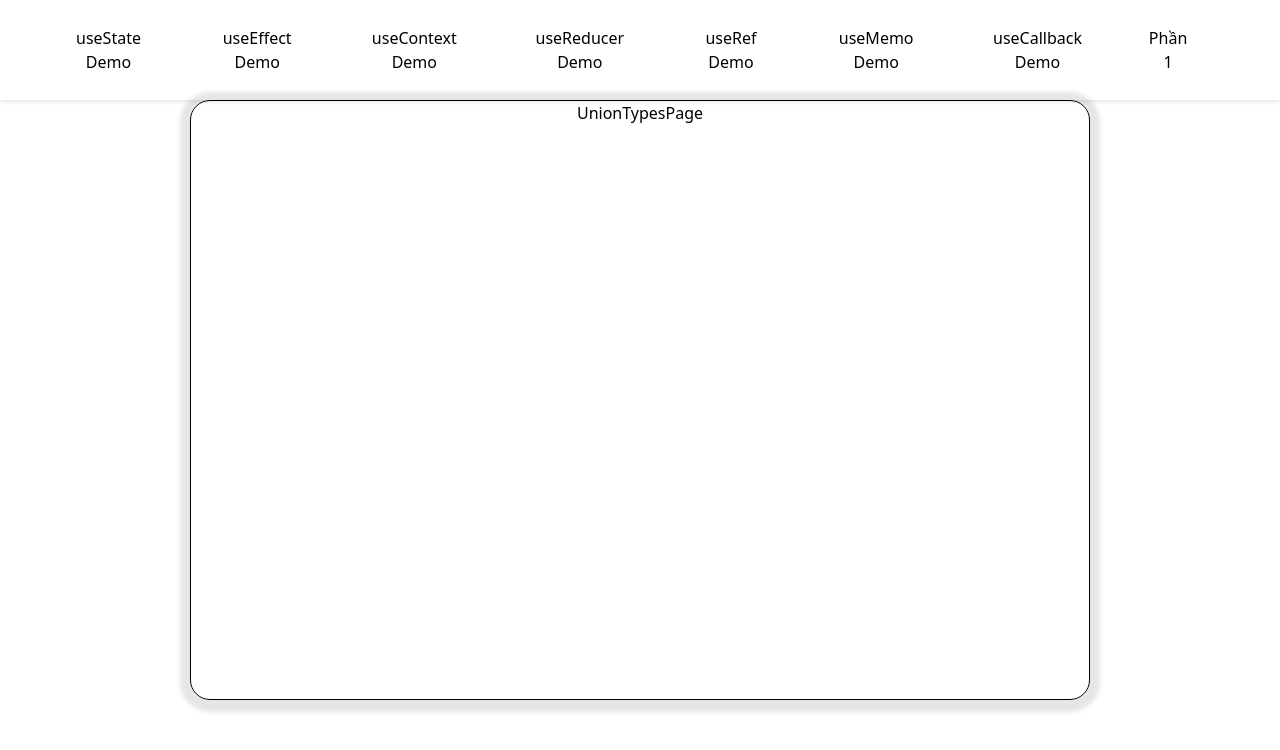
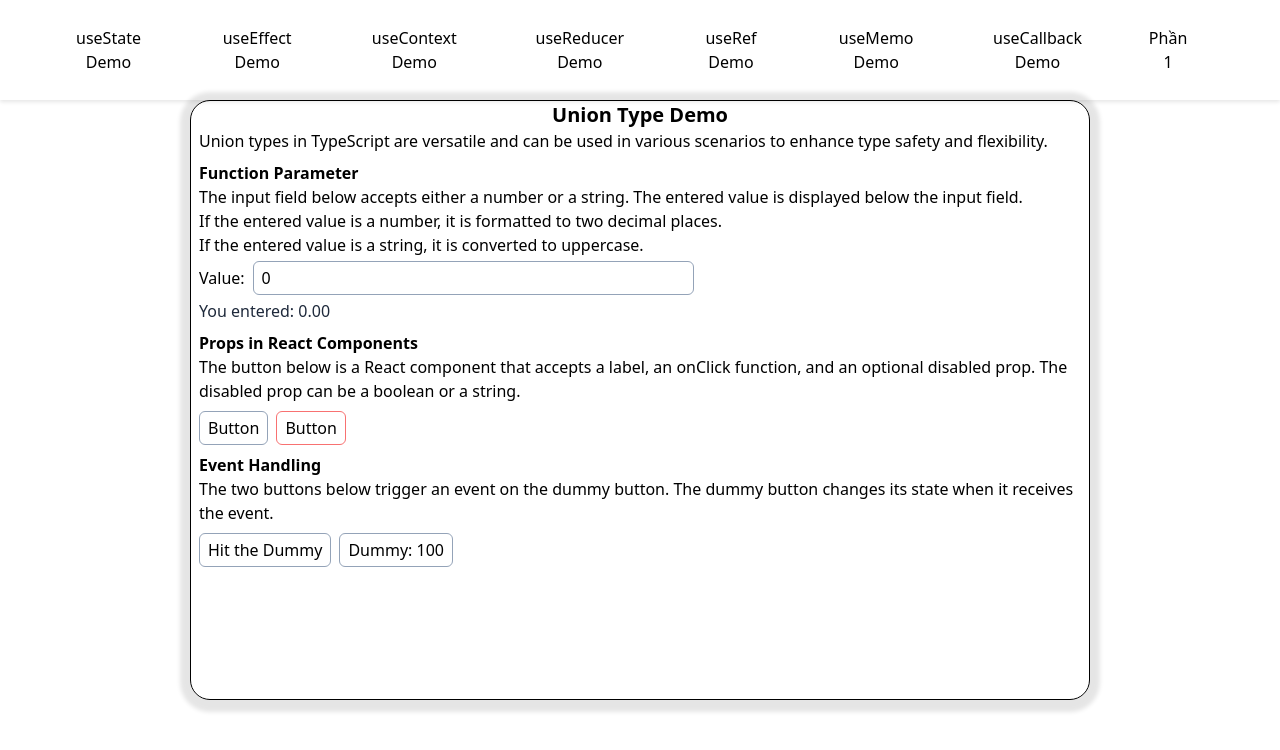
Before and after one commit to datquang03/HCM24_CPL_REACT_12_TEAM3, a React (Vite) app: page /unionTypes in a window 1280 px wide. Shown: the top 750 px of the page. Built offline with nearby package versions, Linux system fonts and the light colour scheme.

Commit message:
Complete Union Type Demo

```diff
--- /dev/null
+++ b/src/components/UnionType/ComponentsProps.tsx
@@ -0,0 +1,27 @@
+import React from "react";
+
+type ButtonProps = {
+  className: string;
+  label: string;
+  onClick: () => void;
+  disabled?: boolean | string;
+};
+
+const ComponentsProps: React.FC<ButtonProps> = ({
+  className,
+  label,
+  onClick,
+  disabled,
+}) => {
+  return (
+    <button
+      className={className}
+      onClick={onClick}
+      disabled={disabled === true || disabled === "true"}
+    >
+      {label}
+    </button>
+  );
+};
+
+export default ComponentsProps;
--- /dev/null
+++ b/src/components/UnionType/EventHandling.tsx
@@ -0,0 +1,62 @@
+import { useRef, useState } from "react";
+
+type MouseEvent = {
+  type: "click" | "dblclick";
+};
+
+type KeyboardEvent = {
+  type: "keypress" | "keydown" | "keyup";
+  key: string;
+};
+
+type AppEvent = MouseEvent | KeyboardEvent;
+
+const EventHandling = () => {
+  const [hp, setHp] = useState(100);
+  const dummyButtonRef = useRef<HTMLButtonElement>(null);
+
+  function handleEvent(event: AppEvent) {
+    if (dummyButtonRef.current) {
+      if (event.type === "click" || event.type === "dblclick") {
+        const mouseEvent = new MouseEvent(event.type, {
+          bubbles: true,
+          cancelable: true,
+          view: window,
+        });
+        dummyButtonRef.current.dispatchEvent(mouseEvent);
+      } else if (
+        event.type === "keypress" ||
+        event.type === "keydown" ||
+        event.type === "keyup"
+      ) {
+        const keyboardEvent = new KeyboardEvent(event.type, {
+          bubbles: true,
+          cancelable: true,
+          key: event.key,
+          view: window,
+        });
+        dummyButtonRef.current.dispatchEvent(keyboardEvent);
+      }
+    }
+  }
+
+  return (
+    <div className="flex gap-2">
+      <button
+        className="mt-2 px-2 py-1 border border-slate-400 rounded-md"
+        onClick={() => handleEvent({ type: "click" })}
+      >
+        Hit the Dummy
+      </button>
+      <button
+        ref={dummyButtonRef}
+        className="mt-2 px-2 py-1 border border-slate-400 rounded-md"
+        onClick={() => setHp(hp - 10)}
+      >
+        {`Dummy: ${hp}`}
+      </button>
+    </div>
+  );
+};
+
+export default EventHandling;
--- /dev/null
+++ b/src/components/UnionType/FunctionParameters.tsx
@@ -0,0 +1,39 @@
+import { useState } from "react";
+
+const FunctionParameters = () => {
+  const [value, setValue] = useState<number | string>(0);
+
+  function printValue(value: number | string) {
+    if (typeof value === "number") {
+      return value.toFixed(2);
+    } else {
+      return value.toUpperCase();
+    }
+  }
+
+  const handleChange = (e: React.ChangeEvent<HTMLInputElement>) => {
+    const value = e.target.value;
+    if (!isNaN(parseFloat(value))) {
+      setValue(parseFloat(value));
+    } else {
+      setValue(value);
+    }
+  };
+
+  return (
+    <div>
+      <label htmlFor="id">Value:</label>
+      <input
+        id="id"
+        type="text"
+        value={value}
+        onChange={handleChange}
+        placeholder="Enter a number or string"
+        className="ml-2 my-1 w-1/2 px-2 py-1 border border-slate-400 rounded-md"
+      />
+      <p className="text-slate-800">You entered: {printValue(value)}</p>
+    </div>
+  );
+};
+
+export default FunctionParameters;
--- a/src/pages/unionTypes/unionTypes.tsx
+++ b/src/pages/unionTypes/unionTypes.tsx
@@ -1,7 +1,51 @@
-import React from "react";
+import ComponentsProps from "../../components/UnionType/ComponentsProps";
+import EventHandling from "../../components/UnionType/EventHandling";
+import FunctionParameters from "../../components/UnionType/FunctionParameters";
 
 const UnionTypesPage = () => {
-  return <div>UnionTypesPage</div>;
+  return (
+    <div className="px-2">
+      <h1 className="text-xl font-bold text-center">Union Type Demo</h1>
+      <p>
+        Union types in TypeScript are versatile and can be used in various
+        scenarios to enhance type safety and flexibility.
+      </p>
+      <h2 className="text-l font-semibold pt-2">Function Parameter</h2>
+      <p>
+        The input field below accepts either a number or a string. The entered
+        value is displayed below the input field.
+      </p>
+      <p>
+        If the entered value is a number, it is formatted to two decimal places.
+      </p>
+      <p>If the entered value is a string, it is converted to uppercase.</p>
+      <FunctionParameters />
+      <h2 className="text-l font-semibold pt-2">Props in React Components</h2>
+      <p>
+        The button below is a React component that accepts a label, an onClick
+        function, and an optional disabled prop. The disabled prop can be a
+        boolean or a string.
+      </p>
+      <ComponentsProps
+        className="mt-2 px-2 py-1 border border-slate-400 rounded-md"
+        label="Button"
+        onClick={() => {}}
+        disabled="false"
+      />
+      <ComponentsProps
+        className="ml-2 px-2 py-1 border border-red-400 rounded-md cursor-not-allowed"
+        label="Button"
+        onClick={() => {}}
+        disabled={true}
+      />
+      <h2 className="text-l font-semibold pt-2">Event Handling</h2>
+      <p>
+        The two buttons below trigger an event on the dummy button. The dummy
+        button changes its state when it receives the event.
+      </p>
+      <EventHandling />
+    </div>
+  );
 };
 
 export default UnionTypesPage;
```
